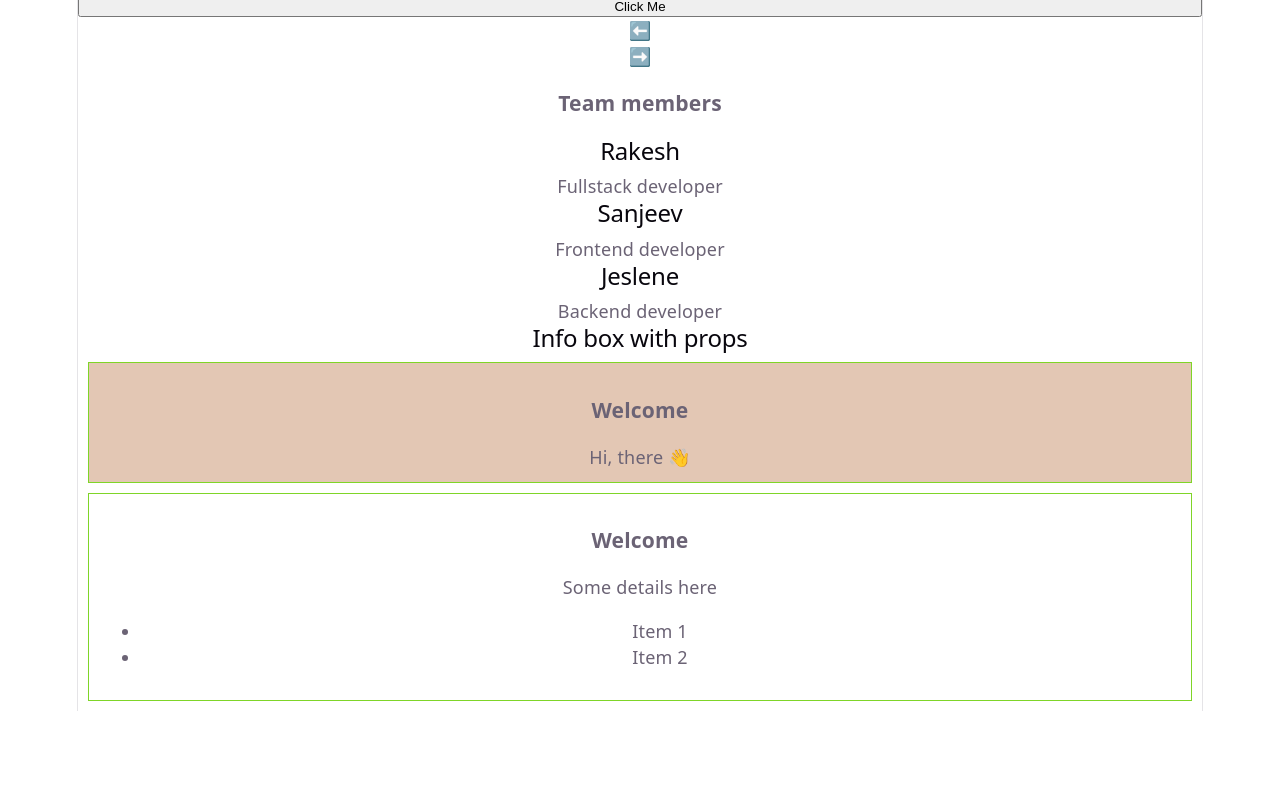
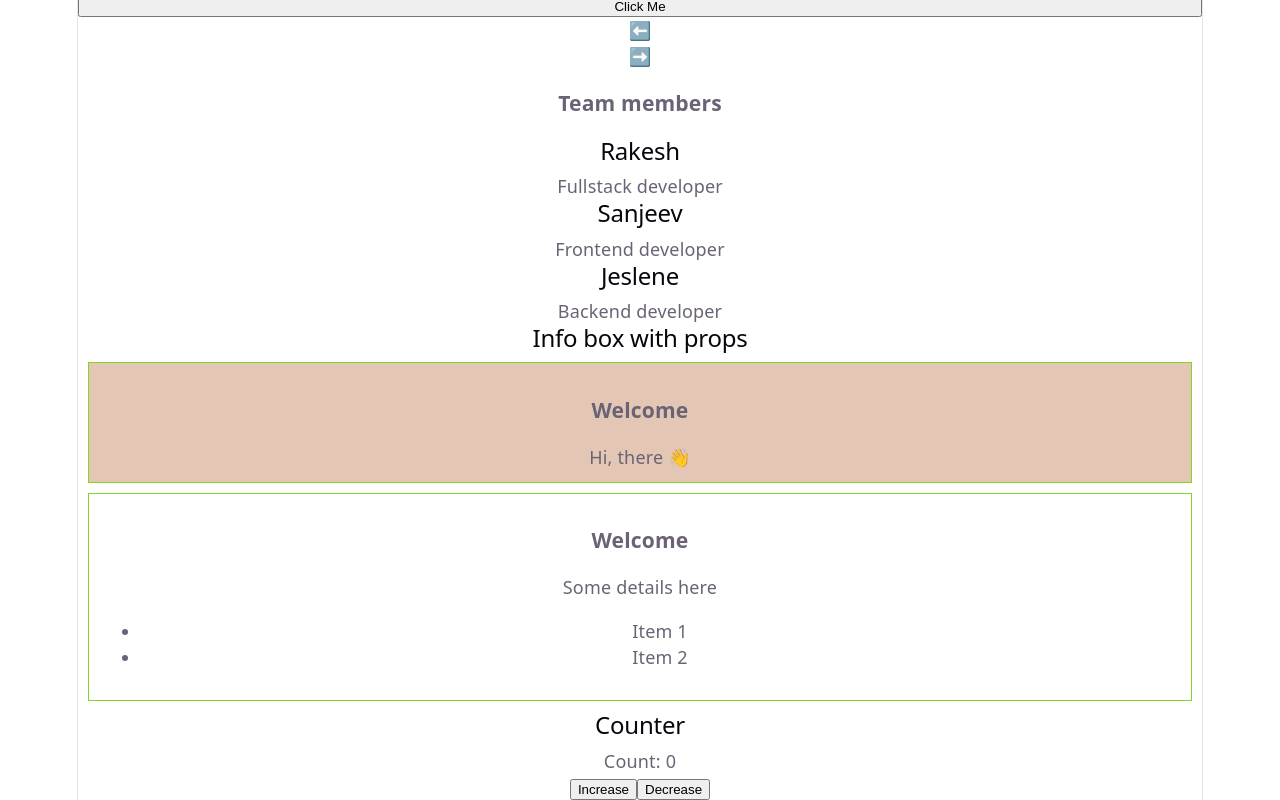
Before and after one commit to kavyashreeyp-svg/SW_CSE_B1.4_Internship, a React (Vite) app in the folder DAY/DAY13/day13/: page / in a window 1280 px wide. Shown: the part 283-1083 px from the top of the page. Before the commit the page ends 994 px from the top, so only its background shows below. Built offline with nearby package versions, Linux system fonts and the light colour scheme.

Commit message:
State ex1

```diff
--- a/DAY/DAY13/day13/src/App.jsx
+++ b/DAY/DAY13/day13/src/App.jsx
@@ -1,9 +1,12 @@
 import Button from "./components/FunctionalComponent";
 import { LeftArrow, RightArrow } from "./components/FunctionalComponentTwo";
+
 import ProfileList from "./components/Props";
 import InfoBoxDemo from "./components/PropsTwo";
+
 import './App.css'
 
+import Counter from "./components/State";
 const name = "Amay";
 const isLoggedIn = false;
 
@@ -34,6 +37,7 @@
       <RightArrow />
       <ProfileList />
       <InfoBoxDemo />
+      <Counter />
     </>
 
   )
--- /dev/null
+++ b/DAY/DAY13/day13/src/components/State.jsx
@@ -0,0 +1,29 @@
+// Key points:
+    // > State is like memory of a componnent
+    // > State is managed inside the component
+    // > State can change over time
+    // > When the state changes, react re-renders the component
+// Why it matters:
+    // State makes the component dynamic & interactive
+    // User input
+    // Api data loads
+    // Form value
+import { useState } from "react";
+function Counter() {
+    // count is the state, setCount update it
+    const [count,setCount] = useState(0);
+    // const [cartItemCount,setCartItemCount] = useState(0);
+    // const [carSpeed,setCarSpeed] = useState(0);
+
+    return(
+        <div>
+            <h2>Counter</h2>
+            <p>Count: {count}</p>
+
+            <button onClick={() => setCount(count + 1)}>Increase</button>
+            <button onClick={() => setCount(count - 1)}>Decrease</button>
+        </div>
+    );
+}
+
+export default Counter;
```
